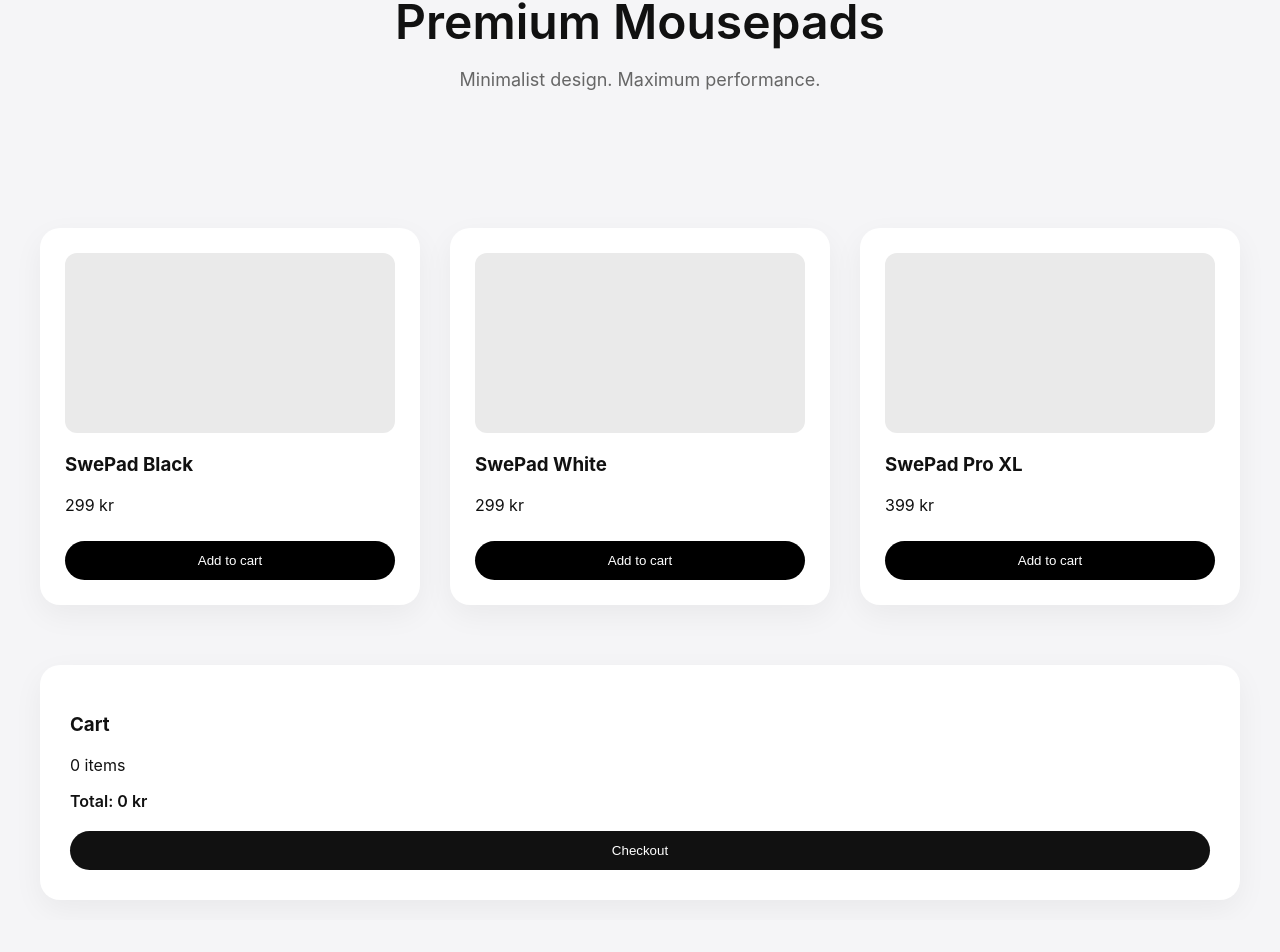
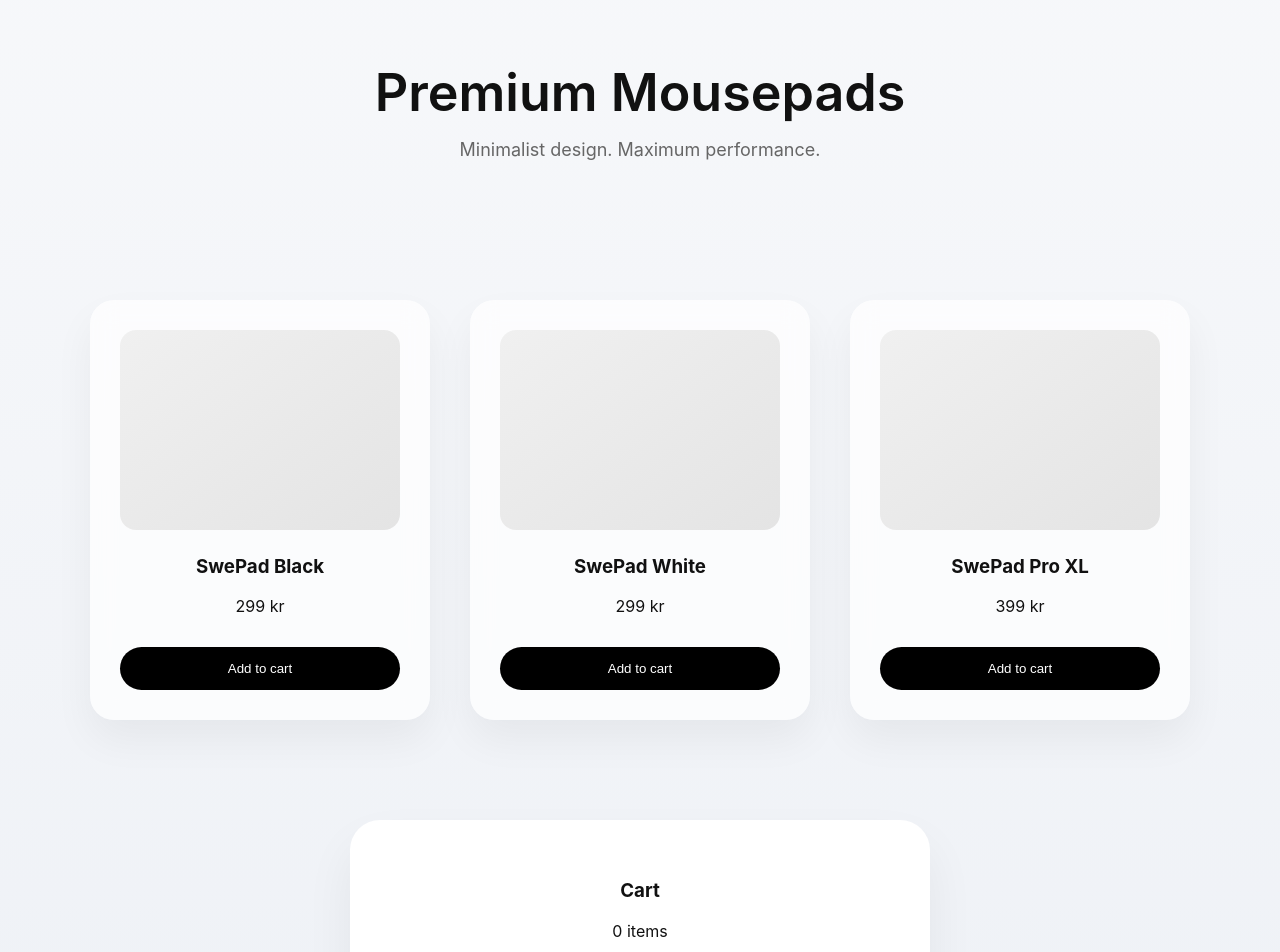
Before and after one commit to theodorjanzon-glitch/Swepad, a Next.js app: page / in a window 1280 px wide. Shown: the part 245-1197 px from the top of the page. Before the commit the page ends 1165 px from the top, so only its background shows below. Built offline with nearby package versions, Linux system fonts and the light colour scheme.

Commit message:
Update globals.css

```diff
--- a/app/globals.css
+++ b/app/globals.css
@@ -1,98 +1,112 @@
 body {
   margin: 0;
   font-family: -apple-system, BlinkMacSystemFont, sans-serif;
-  background: #f5f5f7;
+  background: linear-gradient(
+    180deg,
+    #f8f9fb 0%,
+    #eef1f6 100%
+  );
   color: #111;
 }
 
 .wrapper {
-  max-width: 1200px;
-  margin: auto;
-  padding: 20px;
+  max-width: 1100px;
+  margin: 0 auto;
+  padding: 40px 20px 80px;
+  text-align: center;
 }
 
 .navbar {
   display: flex;
   justify-content: center;
-  padding: 20px 0;
+  padding: 30px 0;
 }
 
 .logo {
   font-weight: 600;
-  font-size: 20px;
+  font-size: 22px;
+  letter-spacing: 1px;
 }
 
 .hero {
-  text-align: center;
-  padding: 80px 20px;
+  padding: 100px 20px 60px;
 }
 
 .hero h1 {
-  font-size: 48px;
+  font-size: 52px;
   font-weight: 600;
-  margin-bottom: 10px;
+  margin-bottom: 15px;
 }
 
 .hero p {
   color: #666;
   font-size: 18px;
+  max-width: 500px;
+  margin: 0 auto;
 }
 
 .products {
   display: grid;
-  grid-template-columns: repeat(auto-fit, minmax(250px, 1fr));
-  gap: 30px;
-  margin-top: 40px;
+  grid-template-columns: repeat(3, 1fr);
+  gap: 40px;
+  margin-top: 80px;
+}
+
+@media (max-width: 900px) {
+  .products {
+    grid-template-columns: 1fr;
+  }
 }
 
 .card {
-  background: white;
-  padding: 25px;
-  border-radius: 20px;
-  transition: 0.2s ease;
-  box-shadow: 0 10px 30px rgba(0,0,0,0.05);
+  background: rgba(255, 255, 255, 0.7);
+  backdrop-filter: blur(12px);
+  padding: 30px;
+  border-radius: 24px;
+  transition: all 0.25s ease;
+  box-shadow: 0 20px 40px rgba(0,0,0,0.05);
 }
 
 .card:hover {
-  transform: translateY(-5px);
+  transform: translateY(-8px);
 }
 
 .image-placeholder {
-  height: 180px;
-  background: #eaeaea;
-  border-radius: 12px;
-  margin-bottom: 20px;
+  height: 200px;
+  background: linear-gradient(145deg, #f0f0f0, #e4e4e4);
+  border-radius: 16px;
+  margin-bottom: 25px;
 }
 
 button {
   background: black;
   color: white;
-  padding: 12px 18px;
+  padding: 14px;
   border: none;
   border-radius: 999px;
   cursor: pointer;
   width: 100%;
-  margin-top: 10px;
+  margin-top: 15px;
   font-weight: 500;
+  transition: 0.2s ease;
 }
 
 button:hover {
-  opacity: 0.85;
+  transform: scale(1.03);
 }
 
 .cart {
-  margin-top: 60px;
-  padding: 30px;
+  margin-top: 100px;
+  padding: 40px;
   background: white;
-  border-radius: 20px;
-  box-shadow: 0 10px 30px rgba(0,0,0,0.05);
+  border-radius: 30px;
+  max-width: 500px;
+  margin-left: auto;
+  margin-right: auto;
+  box-shadow: 0 25px 50px rgba(0,0,0,0.06);
 }
 
 .total {
   font-weight: 600;
-  margin: 10px 0;
+  margin: 15px 0;
 }
-
-.checkout {
-  background: #111;
-}
```
